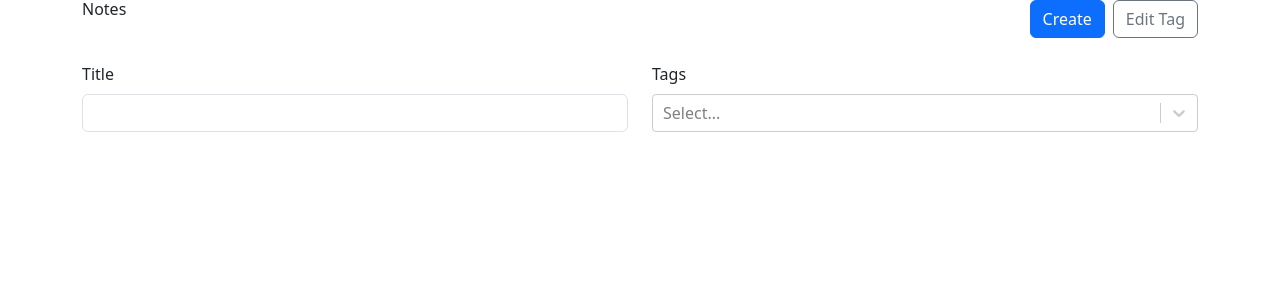
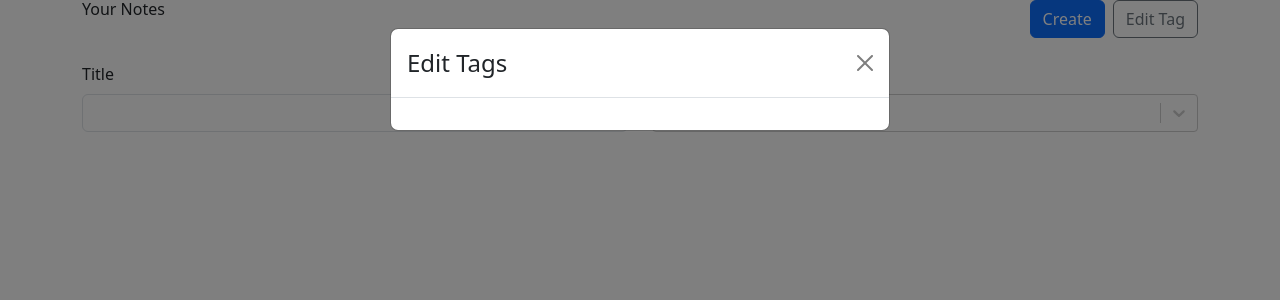
Before and after one commit to najimali/note-taking-react-with-typescript, a React (Vite) app: page / in a window 1280 px wide. Both pictures are taken after a click on the button "Edit Tag". Shown: the top 300 px of the page. Built offline with nearby package versions, Linux system fonts and the light colour scheme.

Commit message:
Added Edit Tag Model

```diff
--- /dev/null
+++ b/src/components/EditTagsModel.tsx
@@ -0,0 +1,55 @@
+import { Button, Col, Form, Modal, Row, Stack } from "react-bootstrap";
+import { Tag } from "../types/Tag";
+interface EditTagsModelProps {
+  availableTags: Tag[];
+  show: boolean;
+  onHide: () => void;
+  onDeleteTag: (id: string) => void;
+  onUpdateTag: (tag: Tag) => void;
+}
+const EditTagsModel = ({
+  availableTags,
+  show,
+  onHide,
+  onDeleteTag,
+  onUpdateTag,
+}: EditTagsModelProps) => {
+  return (
+    <>
+      <Modal show={show} onHide={onHide}>
+        <Modal.Header closeButton>
+          <Modal.Title>Edit Tags</Modal.Title>
+        </Modal.Header>
+        <Modal.Body>
+          <Form>
+            <Stack gap={2}>
+              {availableTags.map((tag) => (
+                <Row key={tag.id}>
+                  <Col>
+                    <Form.Control
+                      type="text"
+                      value={tag.label}
+                      onChange={(event) =>
+                        onUpdateTag({ id: tag.id, label: event.target.value })
+                      }
+                    />
+                  </Col>
+                  <Col xs="auto">
+                    <Button
+                      variant="outline-danger"
+                      onClick={() => onDeleteTag(tag.id)}
+                    >
+                      &times;
+                    </Button>
+                  </Col>
+                </Row>
+              ))}
+            </Stack>
+          </Form>
+        </Modal.Body>
+      </Modal>
+    </>
+  );
+};
+
+export default EditTagsModel;
--- a/src/components/NoteList.tsx
+++ b/src/components/NoteList.tsx
@@ -11,12 +11,17 @@ import {
 } from "../transformer/convertTagsToOptions";
 import { Note, RawNote } from "../types/Note";
 import NoteCard from "./NoteCard";
+import EditTagsModel from "./EditTagsModel";
 
 const NoteList = () => {
-  const [availableTags] = useLocalStorage<Tag[]>(localStorageKeys.Tags, []);
+  const [availableTags, setAvailableTags] = useLocalStorage<Tag[]>(
+    localStorageKeys.Tags,
+    []
+  );
   const [selectedTags, setSelectedTags] = useState<Tag[]>([]);
   const [title, setTitle] = useState<string>("");
   const [notes] = useLocalStorage<RawNote[]>(localStorageKeys.Notes, []);
+  const [shouldShowEditTagModal, setShouldEditTagModal] = useState(false);
   const tagMap = useMemo(() => {
     return availableTags.reduce((map: Record<string, Tag>, tag) => {
       map[tag.id] = tag;
@@ -28,7 +33,7 @@ const NoteList = () => {
     return notes.map((note) => {
       return {
         ...note,
-        tags: note.tagIds?.map((tagId) => tagMap[tagId]),
+        tags: note.tagIds?.map((tagId) => tagMap[tagId]).filter(Boolean),
       };
     });
   }, [notes, tagMap]);
@@ -44,18 +49,41 @@ const NoteList = () => {
       return isTitleMatched && isTagMatched;
     });
   }, [title, selectedTags, notesWithTags]);
+
+  const onDeleteTag = (id: string) => {
+    setAvailableTags((prev) => prev.filter((tag) => tag.id !== id));
+  };
+  const onUpdateTag = (tag: Tag) => {
+    setAvailableTags((prev) => {
+      const newTags = prev.filter((tempTag) => tag.id !== tempTag.id);
+      return [...newTags, tag];
+    });
+  };
   return (
     <>
+      <EditTagsModel
+        show={shouldShowEditTagModal}
+        availableTags={availableTags}
+        onHide={() => setShouldEditTagModal(false)}
+        onDeleteTag={onDeleteTag}
+        onUpdateTag={onUpdateTag}
+      ></EditTagsModel>
       <Row className="items-center mb-4">
         <Col>
-          <h1 className="text-gray-800 font-medium text-2xl">Notes</h1>
+          <h1 className="text-gray-800 font-medium text-2xl">Your Notes</h1>
         </Col>
         <Col xs="auto">
           <Stack gap={2} direction="horizontal">
             <Link to="/new">
               <Button variant="primary">Create</Button>
             </Link>
-            <Button variant="outline-secondary"> Edit Tag</Button>
+            <Button
+              variant="outline-secondary"
+              onClick={() => setShouldEditTagModal(true)}
+            >
+              {" "}
+              Edit Tag
+            </Button>
           </Stack>
         </Col>
       </Row>
--- a/src/hooks/useNote.tsx
+++ b/src/hooks/useNote.tsx
@@ -19,7 +19,7 @@ const useNote = (id: string | undefined) => {
     if (!note) return { id: "", title: "", markdown: "", tags: [] };
     return {
       ...note,
-      tags: note.tagIds.map((id) => tagMap[id]),
+      tags: note.tagIds.map((id) => tagMap[id]).filter(Boolean),
     };
   }, [tagMap, note]);
   return noteWithTag;
```
